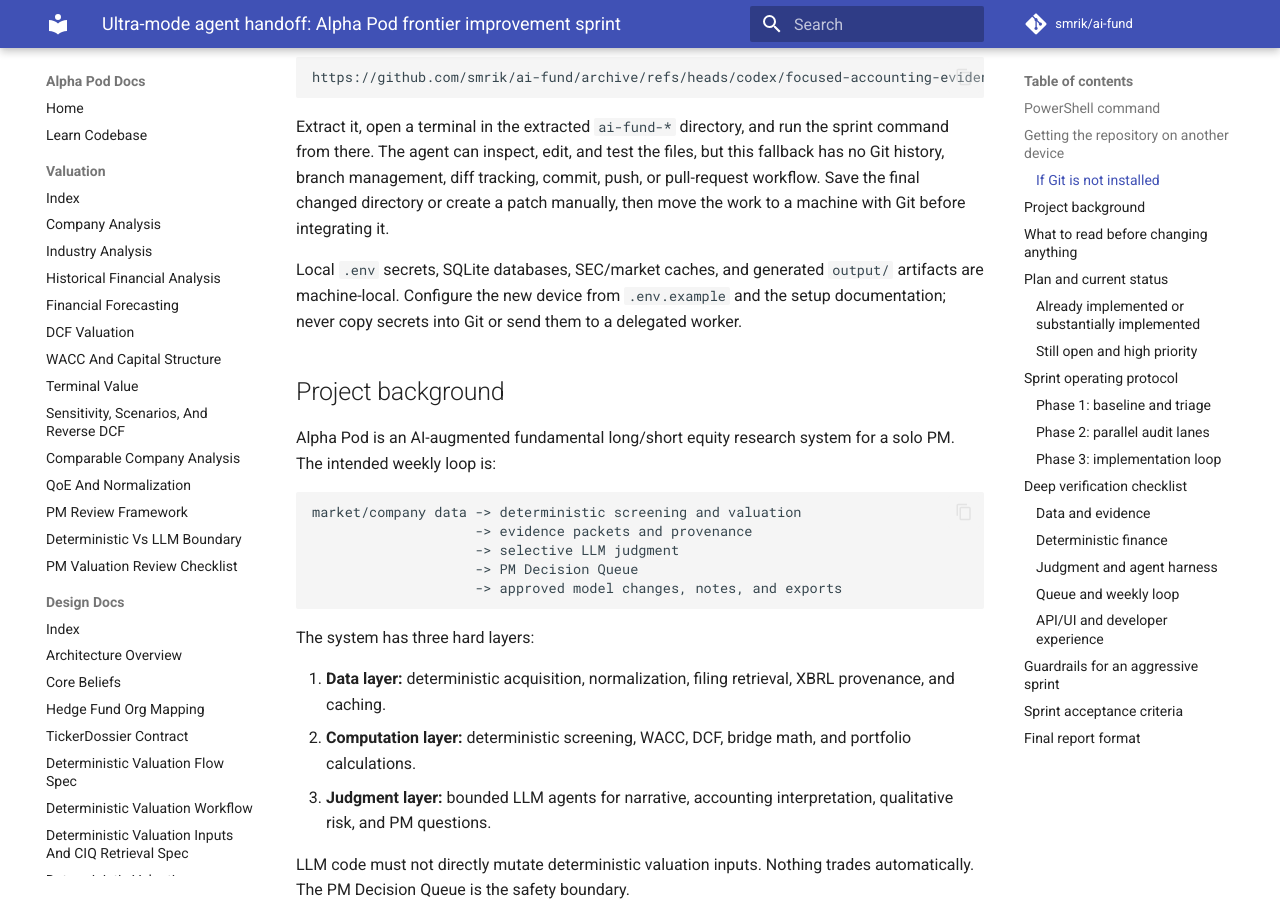
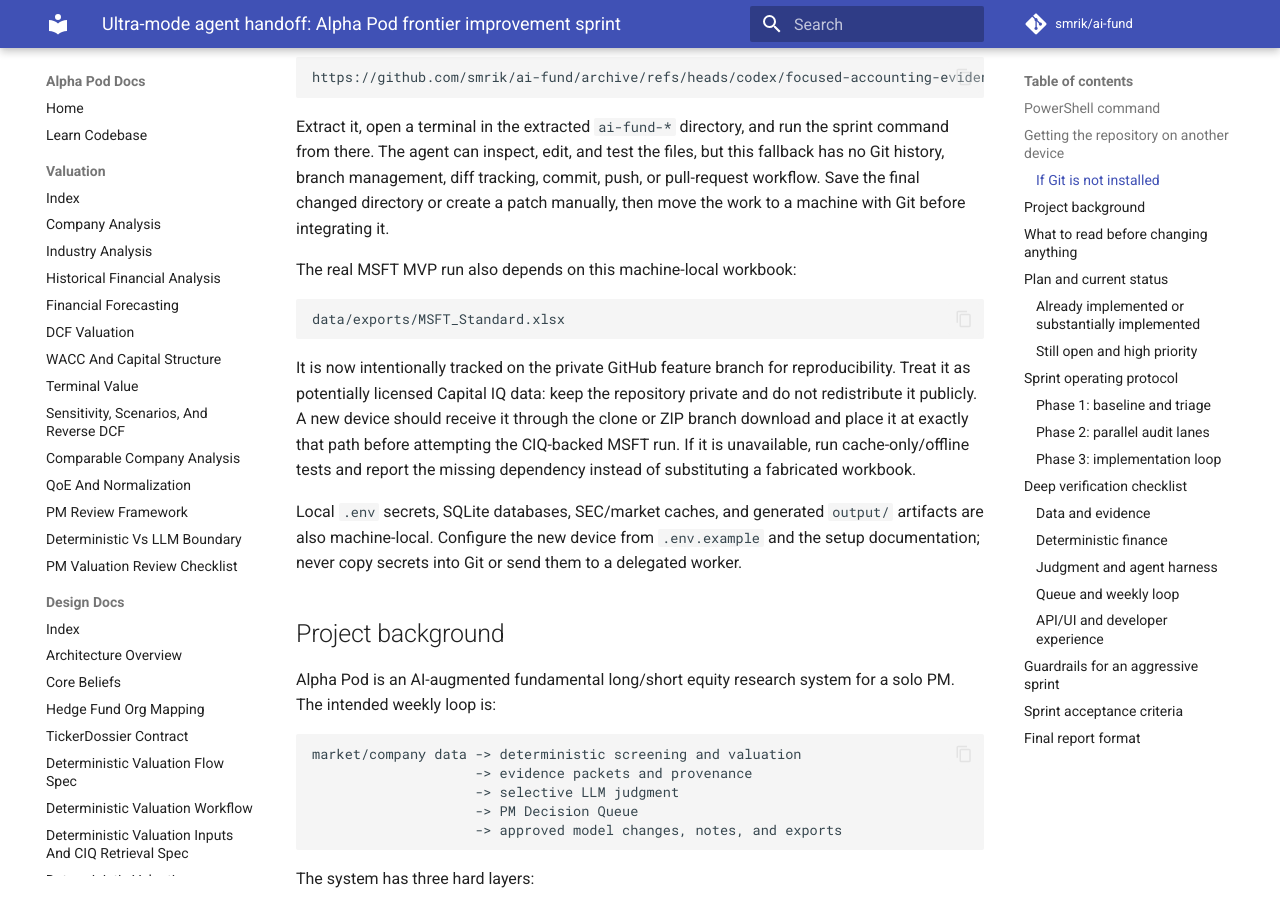
Before and after one commit to smrik/ai-fund, an MkDocs documentation site: the page built from docs/agent-prompts/2026-07-11-ai-fund-frontier-improvement-sprint.md, in a window 1280 px wide and 900 px high, scrolled down 1796 px. Built offline with MkDocs 1.6.1 and Material for MkDocs 9.7.7, drawn with Linux system fonts in a browser that asks for light colours; comment, search, counter and statistics services are not loaded.

Commit message:
chore: track MSFT standard workbook
Include the requested MSFT Standard CIQ workbook for private reproducibility while keeping other generated exports ignored.\n\nCo-Authored-By: Codex <noreply@openai.com>

````diff
--- a/docs/agent-prompts/2026-07-11-ai-fund-frontier-improvement-sprint.md
+++ b/docs/agent-prompts/2026-07-11-ai-fund-frontier-improvement-sprint.md
@@ -77,7 +77,15 @@ https://github.com/smrik/ai-fund/archive/refs/heads/codex/focused-accounting-evi
 
 Extract it, open a terminal in the extracted `ai-fund-*` directory, and run the sprint command from there. The agent can inspect, edit, and test the files, but this fallback has no Git history, branch management, diff tracking, commit, push, or pull-request workflow. Save the final changed directory or create a patch manually, then move the work to a machine with Git before integrating it.
 
-Local `.env` secrets, SQLite databases, SEC/market caches, and generated `output/` artifacts are machine-local. Configure the new device from `.env.example` and the setup documentation; never copy secrets into Git or send them to a delegated worker.
+The real MSFT MVP run also depends on this machine-local workbook:
+
+```text
+data/exports/MSFT_Standard.xlsx
+```
+
+It is now intentionally tracked on the private GitHub feature branch for reproducibility. Treat it as potentially licensed Capital IQ data: keep the repository private and do not redistribute it publicly. A new device should receive it through the clone or ZIP branch download and place it at exactly that path before attempting the CIQ-backed MSFT run. If it is unavailable, run cache-only/offline tests and report the missing dependency instead of substituting a fabricated workbook.
+
+Local `.env` secrets, SQLite databases, SEC/market caches, and generated `output/` artifacts are also machine-local. Configure the new device from `.env.example` and the setup documentation; never copy secrets into Git or send them to a delegated worker.
 
 ## Project background
 
````
Also changed, not shown: .agent/session-state.md (+3 -1 lines), docs/agent-prompts/2026-07-11-accounting-evidence-ultra-handoff.md (+1 -1 lines), 2 other files.
